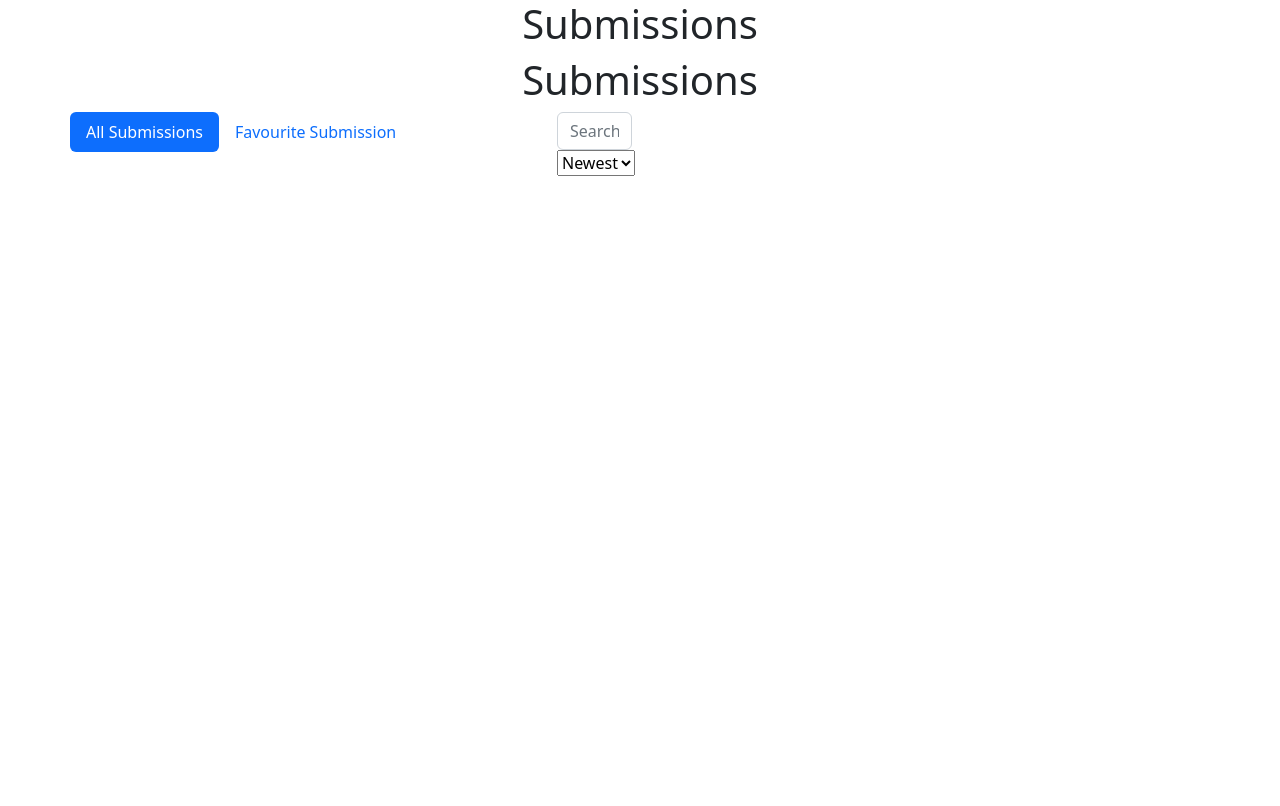
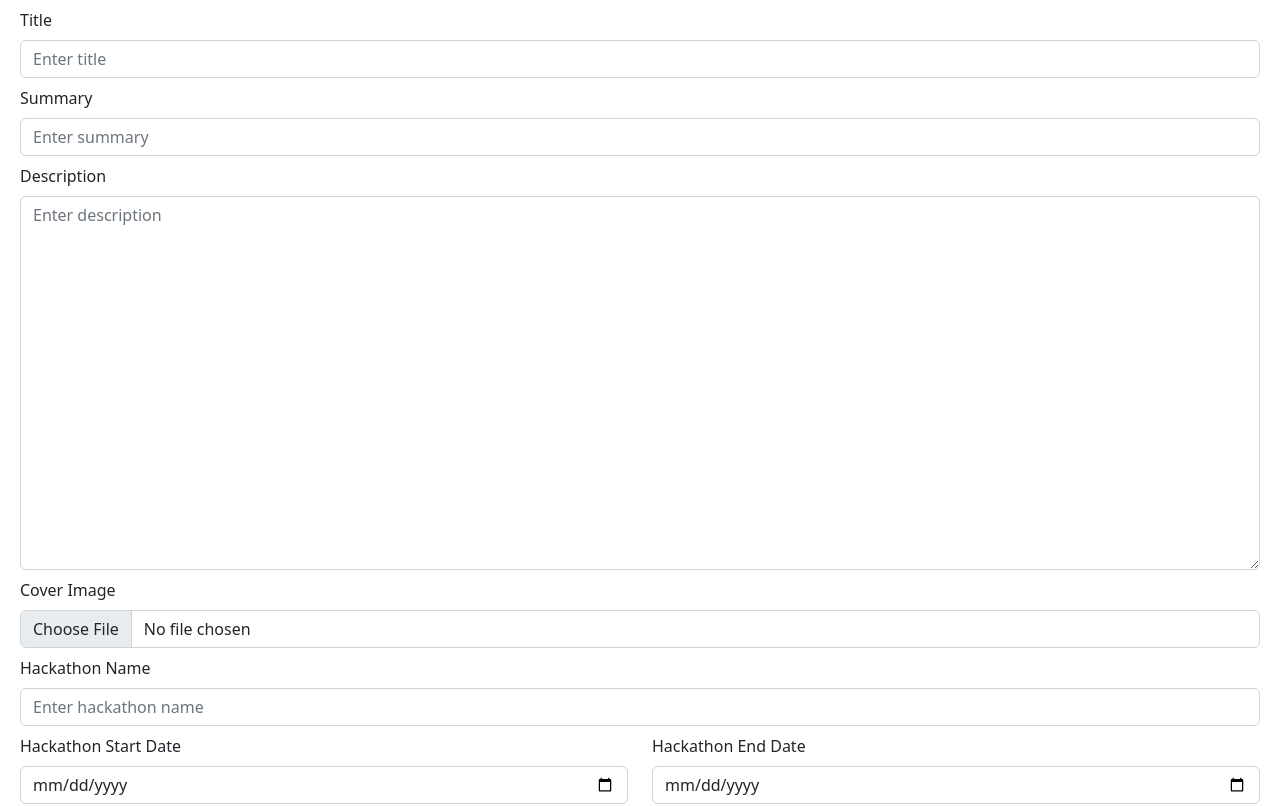
Before and after one commit to theakashshukla/Hackathon-Submission, a React (Create React App) app: page / in a window 1280 px wide. Shown: the top 806 px of the page. Built offline with nearby package versions, Linux system fonts and the light colour scheme.

Commit message:
Submission of the application form

```diff
--- a/src/App.js
+++ b/src/App.js
@@ -4,6 +4,7 @@ import { getSubmissions} from "./services/localStorage";
 import FavouritesTab from "./components/FavouritesTab";
 import SearchBar from "./components/SearchBar";
 import SubmissionsList from "./components/SubmissionList";
+import SubmissonForm from "./components/SubmissionForm";
 
 
 function App() {
@@ -49,7 +50,7 @@ function App() {
   return (
     <div className="App">
 
-      {/* <Header/> */}
+      <SubmissonForm />
 
       <Container>
         <Col>
```
